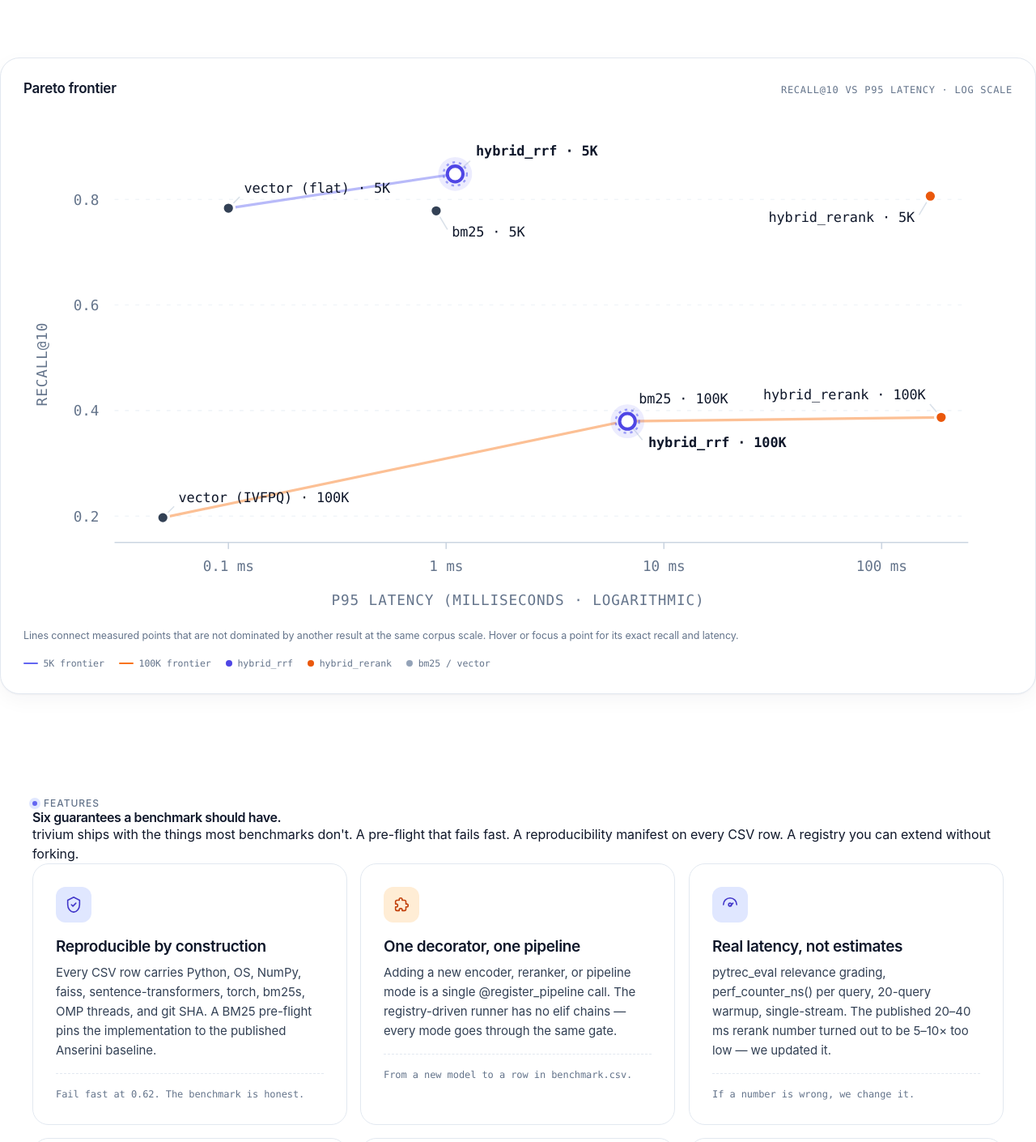
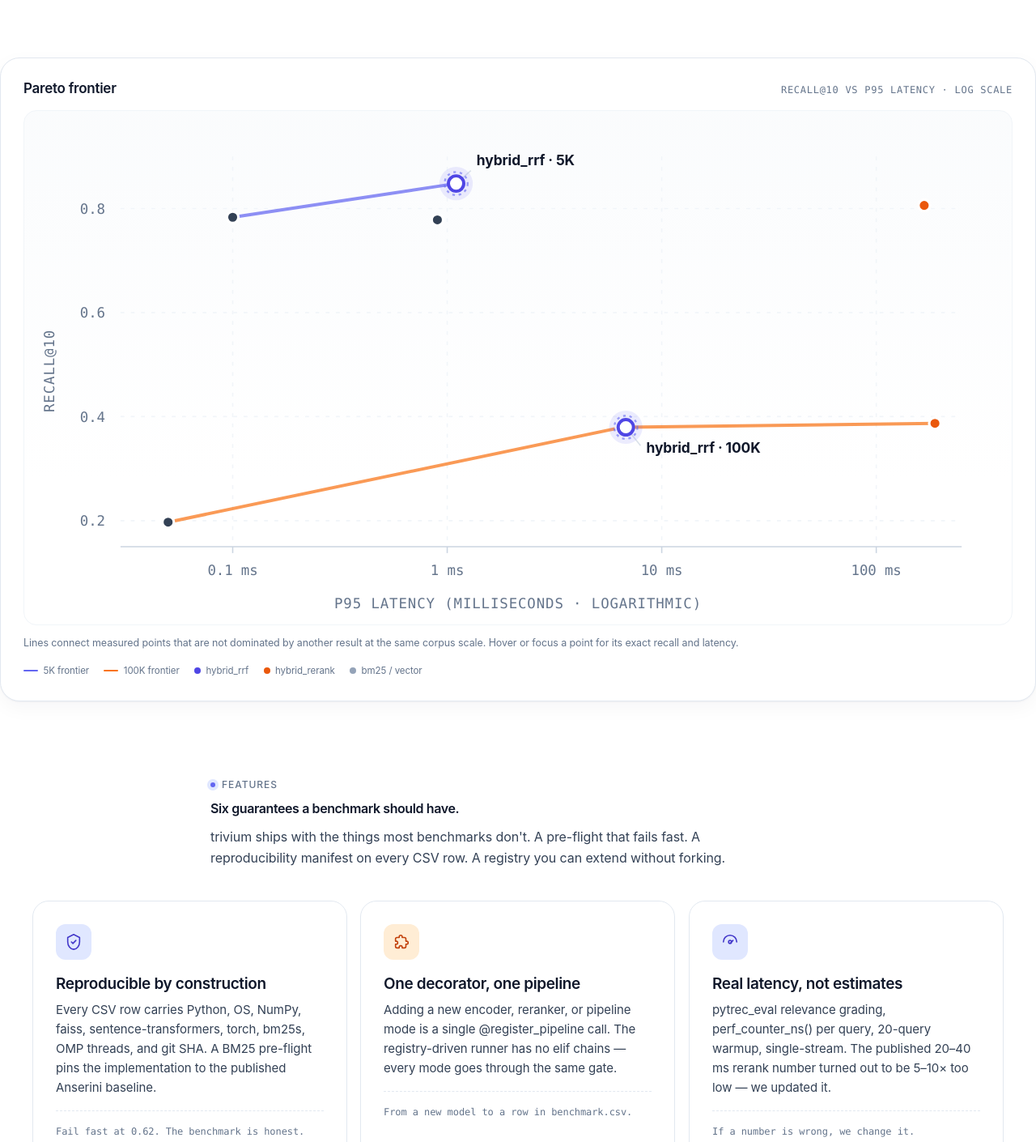
Before and after one commit to sachncs/trivium, an Astro site in the folder site/: page / in a window 1280 px wide. Shown: the part 3320-4730 px from the top of the page at 81% size. Built offline with nearby package versions, Linux system fonts and the light colour scheme; Astro itself is replaced by a stand-in of ours; a web font is replaced by a local one.

Commit message:
refine(site): polish chart and feature spacing

```diff
--- a/site/src/components/Features.astro
+++ b/site/src/components/Features.astro
@@ -54,6 +54,24 @@ const colorClass: Record<string, string> = {
 </section>
 
 <style>
+  .features .section-head {
+    max-width: 760px;
+    margin: 0 auto 2.5rem;
+  }
+  .features .section-head .eyebrow {
+    margin-bottom: 0.75rem;
+  }
+  .features .section-title {
+    margin-bottom: 0.9rem;
+  }
+  .features .section-lede {
+    max-width: 680px;
+    color: rgb(var(--c-text-soft));
+    line-height: 1.6;
+  }
+  .features.section {
+    padding-top: clamp(3rem, 7vw, 5.5rem);
+  }
   .features-grid {
     display: grid;
     grid-template-columns: repeat(3, minmax(0, 1fr));
--- a/site/src/components/Pareto.astro
+++ b/site/src/components/Pareto.astro
@@ -115,6 +115,7 @@ const xTicks = [0.1, 1, 10, 100].map((value) => ({ value, x: xPosition(value) })
 
       {xTicks.map((tick) => (
         <g class="axis-column">
+          <line x1={tick.x} y1={padding.top} x2={tick.x} y2={height - padding.bottom} class="grid-line vertical-grid" />
           <line x1={tick.x} y1={height - padding.bottom} x2={tick.x} y2={height - padding.bottom + 5} class="tick" />
           <text x={tick.x} y={height - padding.bottom + 22} class="axis-label" text-anchor="middle">{tick.value} ms</text>
         </g>
@@ -134,11 +135,11 @@ const xTicks = [0.1, 1, 10, 100].map((value) => ({ value, x: xPosition(value) })
         return (
           <g class={`point point-${point.color} ${point.winner ? "is-winner" : ""}`} transform={`translate(${x} ${y})`} tabindex="0" aria-label={`${point.scale} ${point.label}: recall ${point.recall.toFixed(4)}, p95 latency ${point.latency} milliseconds`}>
             <title>{point.scale} · {point.label}: recall@10 {point.recall.toFixed(4)}, p95 {point.latency} ms</title>
-            <line x1="0" y1="0" x2={point.dx * 0.72} y2={point.dy * 0.72} class="label-leader" />
+            {point.winner && <line x1="0" y1="0" x2={point.dx * 0.72} y2={point.dy * 0.72} class="label-leader" />}
             {point.winner && <circle r="13" class="winner-glow" />}
             {point.winner && <circle r="9" class="winner-ring" />}
             <circle r={point.winner ? 6 : 4.5} class="dot" />
-            <text x={point.dx} y={point.dy} class="point-label" text-anchor={point.anchor}>{point.label} · {point.scale}</text>
+            {point.winner && <text x={point.dx} y={point.dy} class="point-label" text-anchor={point.anchor}>{point.label} · {point.scale}</text>}
           </g>
         );
       })}
@@ -195,13 +196,15 @@ const xTicks = [0.1, 1, 10, 100].map((value) => ({ value, x: xPosition(value) })
     letter-spacing: 0.06em;
   }
   .pareto-plot {
-    overflow-x: auto;
-    overscroll-behavior-inline: contain;
+    overflow: hidden;
+    padding: 0.75rem 0.5rem 0.25rem;
+    border: 1px solid rgb(var(--c-border-subtle));
+    border-radius: 1rem;
+    background: linear-gradient(180deg, rgb(var(--c-surface-sunken) / 0.7), transparent 72%);
   }
   .pareto-svg {
     display: block;
     width: 100%;
-    min-width: 700px;
     height: auto;
   }
   .pareto-svg :global(.grid-line) {
@@ -228,10 +231,10 @@ const xTicks = [0.1, 1, 10, 100].map((value) => ({ value, x: xPosition(value) })
   }
   .pareto-svg :global(.frontier-line) {
     fill: none;
-    stroke-width: 2;
+    stroke-width: 2.5;
     stroke-linecap: round;
     stroke-linejoin: round;
-    opacity: 0.45;
+    opacity: 0.72;
   }
   .pareto-svg :global(.frontier-5k) { stroke: rgb(var(--c-brand-500)); }
   .pareto-svg :global(.frontier-100k) { stroke: rgb(var(--c-accent-500)); }
@@ -266,8 +269,8 @@ const xTicks = [0.1, 1, 10, 100].map((value) => ({ value, x: xPosition(value) })
   }
   .pareto-svg :global(.winner-glow) { fill: rgb(var(--c-brand-500) / 0.12); }
   .pareto-svg :global(.point-label) {
-    font-family: var(--font-mono);
-    font-size: 10.5px;
+    font-family: var(--font-sans);
+    font-size: 11px;
     fill: rgb(var(--c-text));
     font-weight: 500;
   }
@@ -291,7 +294,7 @@ const xTicks = [0.1, 1, 10, 100].map((value) => ({ value, x: xPosition(value) })
     list-style: none;
     padding: 0;
     margin: 1rem 0 0;
-    font-family: var(--font-mono);
+    font-family: var(--font-sans);
     font-size: 0.72rem;
     color: rgb(var(--c-text-mute));
   }
```
